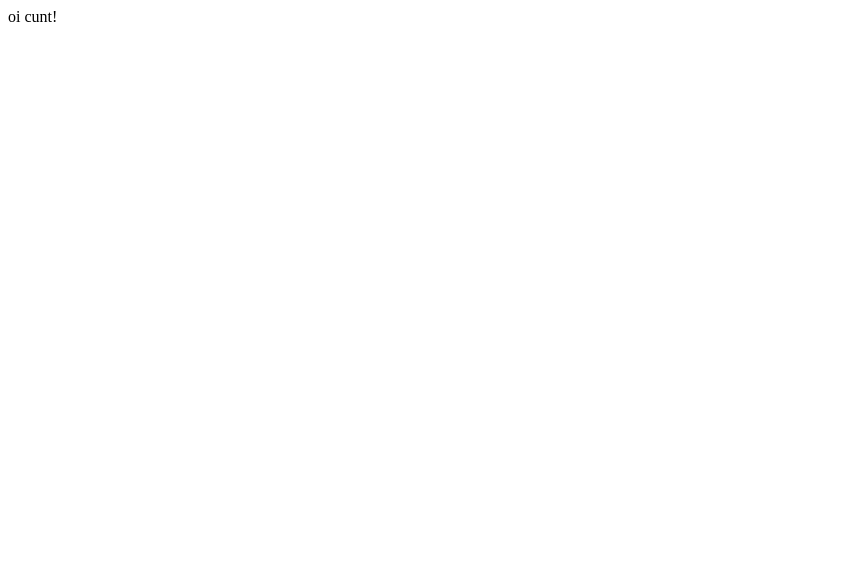
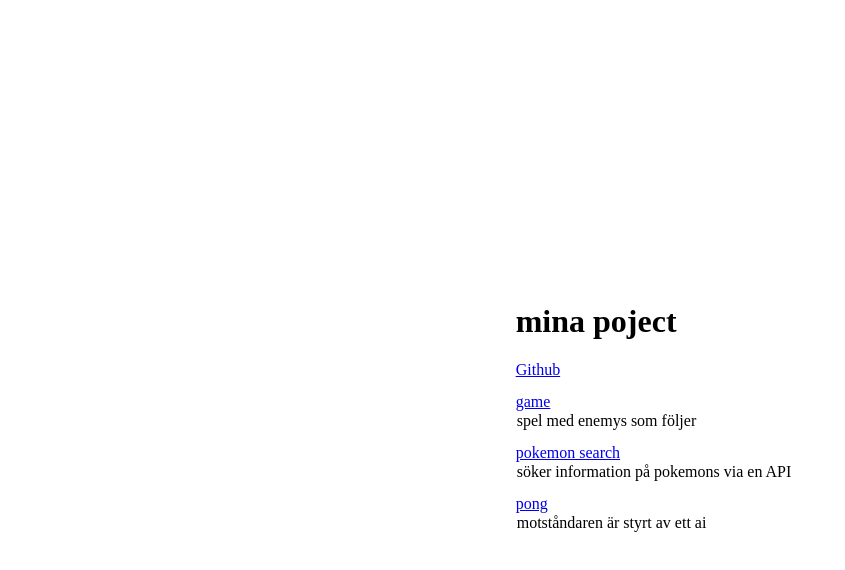
Before and after one commit to slubert/slubert.github.io, a plain HTML site: page index.html in a window 1280 px wide. Shown: the whole page, without its empty margins (0-845 px from the left). Drawn offline with Linux system fonts and the light colour scheme.

Commit message:
added projects

```diff
--- a/index.html
+++ b/index.html
@@ -1,12 +1,31 @@
 <!DOCTYPE html>
 <html lang="en">
 <head>
-    <link rel="icon" type="image/png" href="icone.PNG"/>
+    <link rel="stylesheet" href="style.css">
     <meta charset="UTF-8">
     <meta name="viewport" content="width=device-width, initial-scale=1.0">
     <title>oi</title>
 </head>
 <body>
-    oi cunt!
+    <div class="pageContainer">
+        <div class="middBox">
+            <div>
+                <h1>mina poject</h1>
+                <a href="https://github.com/slubert">Github</a>
+            </div>
+            <div>
+                <a href="https://slubert.github.io/gem/">game</a>
+                <p>spel med enemys som följer</p>
+            </div>
+            <div>
+                <a href="https://slubert.github.io/pokemonButBad/">pokemon search</a>
+                <p>söker information på pokemons via en API</p>
+            </div>
+            <div>
+                <a href="https://slubert.github.io/pongButBad/">pong</a>
+                <p>motståndaren är styrt av ett ai</p>
+            </div>
+        </div>
+    </div>
 </body>
 </html>
--- /dev/null
+++ b/style.css
@@ -0,0 +1,15 @@
+.pageContainer{
+    display: flex;
+    justify-content: center;
+    align-items: center;
+    height: 100vh;
+    width: 100%;
+}
+
+div{
+    margin: 14px;
+}
+
+p{
+    margin: 1px;
+}
```
Also changed, not shown: 1 other file.
